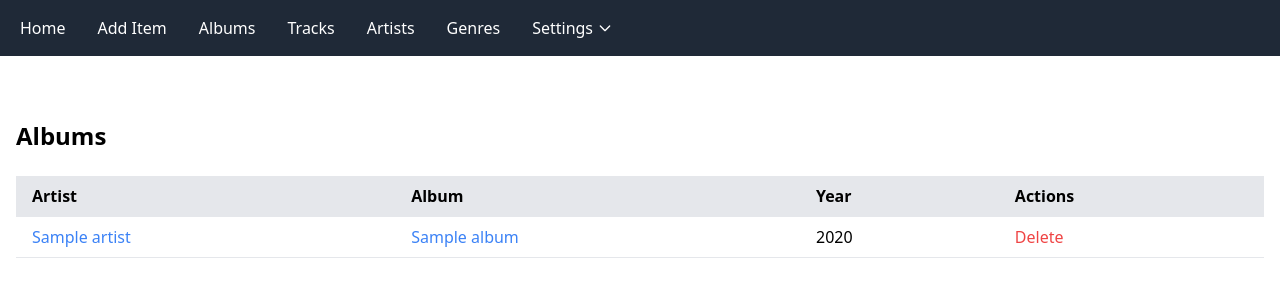
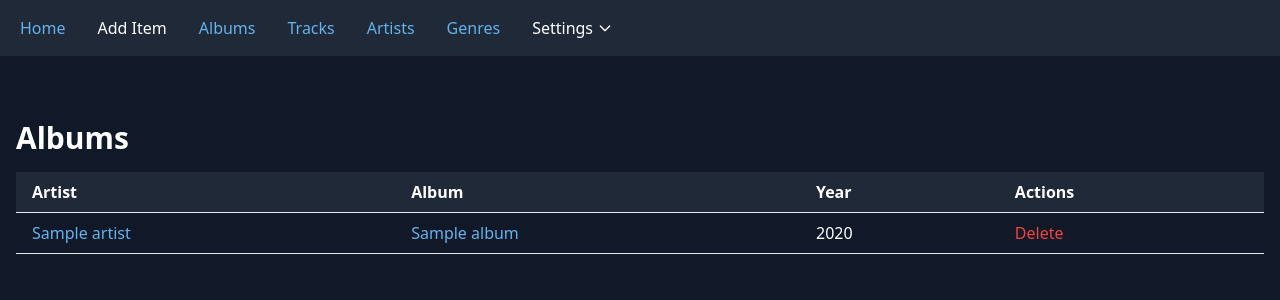
Before and after one commit to cloonix/spotify-manager, a Flask app: page /albums in a window 1280 px wide. Shown: the top 300 px of the page. Run offline with Flask 3, Linux system fonts and the light colour scheme; tables that the repository leaves empty hold one stand-in row (values such as "Sample post"); some libraries are stand-ins or nearby versions.

Commit message:
dark styling

```diff
--- /dev/null
+++ b/static/styles.css
@@ -0,0 +1,51 @@
+body {
+    /* Global body settings */
+    background-color: #1a202c; /* Tailwind bg-gray-900 */
+    color: #ffffff;
+}
+
+/* Global container style */
+.container {
+    max-width: 1200px;
+    margin-left: auto;
+    margin-right: auto;
+    padding-left: 1rem;
+    padding-right: 1rem;
+}
+
+/* Global heading style */
+h1 {
+    font-size: 1.875rem; /* equivalent to text-3xl */
+    font-weight: 700;
+    margin-bottom: 1rem;
+}
+
+/* Improved global link style for improved readability on dark background */
+a, a:visited {
+    color: #63b3ed !important; /* a lighter blue for dark themes */
+    text-decoration: none !important;
+}
+
+/* Table header style */
+.table-header {
+    background-color: #2d3748; /* equivalent to bg-gray-800 */
+}
+
+/* Table row hover style */
+.table-row-hover:hover {
+    background-color: #4a5568; /* equivalent to hover:bg-gray-700 */
+}
+
+/* Common button styles */
+.btn {
+    padding: 0.5rem 1rem;
+    border-radius: 0.375rem;
+    transition: background-color 0.2s;
+}
+.btn-blue {
+    background-color: #3182ce; /* Tailwind blue-600 */
+    color: #ffffff;
+}
+.btn-blue:hover {
+    background-color: #2b6cb0;
+}
--- a/templates/add_item.html
+++ b/templates/add_item.html
@@ -2,7 +2,7 @@
 
 {% block content %}
 <div class="container mx-auto mt-8 px-4">
-    <h2 class="text-xl font-semibold mb-4">Add an Album or Track</h2>
+    <h1 class="text-3xl font-bold mb-4">Add an Album or Track</h1>
     <form id="addItemForm" method="POST" class="max-w-md">
         <div class="mb-4">
             <label for="spotify_url" class="block text-gray-700">Spotify Album or Track URL:</label>
--- a/templates/albums.html
+++ b/templates/albums.html
@@ -2,11 +2,12 @@
 
 {% block content %}
 <div class="container mx-auto mt-8 px-4">
-    <h1 class="text-2xl font-bold mb-6">Albums</h1>
+    <!-- Updated heading to h1 with consistent styles -->
+    <h1 class="text-3xl font-bold mb-4">Albums</h1>
     {% if albums %}
     <div class="overflow-x-auto">
-        <table class="min-w-full bg-white">
-            <thead class="bg-gray-200">
+        <table class="min-w-full"> <!-- removed bg-white -->
+            <thead class="bg-gray-800"> <!-- changed from bg-gray-200 -->
                 <tr>
                     <th class="py-2 px-4 border-b text-left">Artist</th>
                     <th class="py-2 px-4 border-b text-left">Album</th>
@@ -16,7 +17,7 @@
             </thead>
             <tbody>
                 {% for album in albums %}
-                <tr class="hover:bg-gray-100">
+                <tr class="hover:bg-gray-700"> <!-- changed from hover:bg-gray-100 -->
                     <td class="py-2 px-4 border-b">
                         <a href="{{ url_for('artist_albums', artist_id=album.artist_id) }}" class="text-blue-500 hover:underline">
                             {{ album.artist_name }}
--- a/templates/base.html
+++ b/templates/base.html
@@ -4,10 +4,12 @@
     <meta charset="UTF-8">
     <title>Spotify Manager</title>
     <script src="https://cdn.tailwindcss.com"></script>
+    <link rel="stylesheet" href="{{ url_for('static', filename='styles.css') }}">
+    <!-- Optionally enable Tailwind dark mode -->
     <link rel="icon" href="{{ url_for('static', filename='favicon.ico') }}" type="image/x-icon">
     <meta name="viewport" content="width=device-width, initial-scale=1.0">
 </head>
-<body>
+<body class="bg-gray-900 text-white">
     <header>
         <nav class="bg-gray-800" aria-label="Main Navigation">
             <ul class="flex space-x-2 p-2 items-center">
@@ -37,11 +39,12 @@
     </header>
 
     <main class="container mx-auto px-4 py-4">
-        <!-- Flash Messages -->
+        <!-- Flash Messages with dark backgrounds -->
         {% with messages = get_flashed_messages(with_categories=true) %}
             {% if messages %}
                 {% for category, message in messages %}
-                    <div class="mb-4 px-4 py-2 rounded {% if category == 'success' %}bg-green-100 text-green-700{% elif category == 'error' %}bg-red-100 text-red-700{% else %}bg-gray-100 text-gray-700{% endif %}">
+                    <div class="mb-4 px-4 py-2 rounded
+                         {% if category == 'success' %}bg-green-800 text-green-200{% elif category == 'error' %}bg-red-800 text-red-200{% else %}bg-gray-800 text-gray-200{% endif %}">
                         {{ message }}
                     </div>
                 {% endfor %}
@@ -51,16 +54,16 @@
 
     <!-- Add Item Modal -->
     <div id="addItemModal" class="fixed inset-0 flex items-center justify-center bg-black bg-opacity-50 hidden">
-        <div class="bg-white rounded-lg p-6 w-1/3">
+        <div class="bg-gray-800 rounded-lg p-6 w-1/3">
             <h2 class="text-xl font-bold mb-4">Add Spotify URL</h2>
             <form id="modalAddItemForm" method="POST" action="{{ url_for('add_item') }}">
                 <div class="mb-4">
-                    <label for="modal_spotify_url" class="block text-gray-700">Spotify Album or Track URL:</label>
-                    <input type="text" id="modal_spotify_url" name="spotify_url" class="w-full px-3 py-2 border rounded focus:outline-none focus:ring" required>
+                    <label for="modal_spotify_url" class="block text-gray-300">Spotify Album or Track URL:</label>
+                    <input type="text" id="modal_spotify_url" name="spotify_url" class="w-full px-3 py-2 border rounded bg-gray-700 text-white focus:outline-none focus:ring" required>
                 </div>
                 <div class="flex justify-end space-x-2">
-                    <button type="button" id="closeModalButton" class="bg-gray-500 text-white px-4 py-2 rounded hover:bg-gray-600">Cancel</button>
-                    <button type="submit" class="bg-blue-500 text-white px-4 py-2 rounded hover:bg-blue-600">Add</button>
+                    <button type="button" id="closeModalButton" class="bg-gray-600 text-white px-4 py-2 rounded hover:bg-gray-500">Cancel</button>
+                    <button type="submit" class="bg-blue-600 text-white px-4 py-2 rounded hover:bg-blue-500">Add</button>
                 </div>
             </form>
         </div>
@@ -68,12 +71,12 @@
 
     <!-- Confirmation Modal -->
     <div id="confirmationModal" class="fixed inset-0 flex items-center justify-center bg-black bg-opacity-50 hidden">
-        <div class="bg-white rounded-lg p-6 w-1/3">
+        <div class="bg-gray-800 rounded-lg p-6 w-1/3">
             <h2 class="text-xl font-bold mb-4">Confirm Deletion</h2>
             <p class="mb-4">Are you sure you want to delete this <span id="itemType"></span>?</p>
             <div class="flex justify-end space-x-2">
-                <button id="cancelDeleteButton" class="bg-gray-500 text-white px-4 py-2 rounded hover:bg-gray-600">Cancel</button>
-                <button id="confirmDeleteButton" class="bg-red-500 text-white px-4 py-2 rounded hover:bg-red-600">Delete</button>
+                <button id="cancelDeleteButton" class="bg-gray-600 text-white px-4 py-2 rounded hover:bg-gray-500">Cancel</button>
+                <button id="confirmDeleteButton" class="bg-red-600 text-white px-4 py-2 rounded hover:bg-red-500">Delete</button>
             </div>
         </div>
     </div>
--- a/templates/cleanup.html
+++ b/templates/cleanup.html
@@ -2,7 +2,7 @@
 
 {% block content %}
 <div class="container mx-auto mt-8 px-4">
-    <h2 class="text-xl font-semibold mb-4">Cleanup Database</h2>
+    <h1 class="text-3xl font-bold mb-4">Cleanup Database</h1>
     <p class="mb-6">Deleting unused artists and genres.</p>
     <form method="POST" class="flex space-x-4">
         <button type="submit" name="confirmation" value="yes" class="bg-red-500 text-white px-4 py-2 rounded hover:bg-red-600">Yes</button>
--- a/templates/genre_albums.html
+++ b/templates/genre_albums.html
@@ -5,8 +5,8 @@
     <a href="{{ url_for('genres') }}" class="text-blue-500 hover:underline inline-block mb-4">&larr; Back to Genres</a>
     {% if albums %}
     <div class="overflow-x-auto">
-      <table class="min-w-full bg-white">
-          <thead class="bg-gray-200">
+      <table class="min-w-full"> <!-- removed bg-white -->
+          <thead class="bg-gray-800"> <!-- changed from bg-gray-200 -->
               <tr>
                   <th class="py-2 px-4 border-b text-left">Artist</th>
                   <th class="py-2 px-4 border-b text-left">Album</th>
@@ -16,7 +16,7 @@
           </thead>
           <tbody>
               {% for album in albums %}
-              <tr class="hover:bg-gray-100">
+              <tr class="hover:bg-gray-700"> <!-- changed from hover:bg-gray-100 -->
                   <td class="py-2 px-4 border-b">
                       <a href="{{ url_for('artist_albums', artist_id=album.artist_id) }}" class="text-blue-500 hover:underline">
                           {{ album.artist_name }}
--- a/templates/genres.html
+++ b/templates/genres.html
@@ -1,7 +1,8 @@
 {% extends "base.html" %}
 {% block content %}
 <div class="container mx-auto mt-8 px-4">
-    <h2 class="text-2xl font-bold mb-6">Genres</h2>
+    <!-- Changed heading to h1 with consistent styles -->
+    <h1 class="text-3xl font-bold mb-4">Genres</h1>
     <ul class="list-disc pl-6">
         {% for genre in genres %}
             <li>
--- a/templates/import_database.html
+++ b/templates/import_database.html
@@ -2,7 +2,7 @@
 
 {% block content %}
 <div class="container mx-auto mt-8 px-4">
-    <h2 class="text-xl font-semibold mb-4">Import Database</h2>
+    <h1 class="text-3xl font-bold mb-4">Import Database</h1>
     <p class="mb-6">Importing will overwrite the existing database. Are you sure you want to proceed?</p>
     <form method="POST" enctype="multipart/form-data" class="flex space-x-4">
         <label for="file">Choose CSV File to Import:</label>
```
Also changed, not shown: templates/artists.html (+5 -4 lines), templates/index.html (+0 -9 lines).
